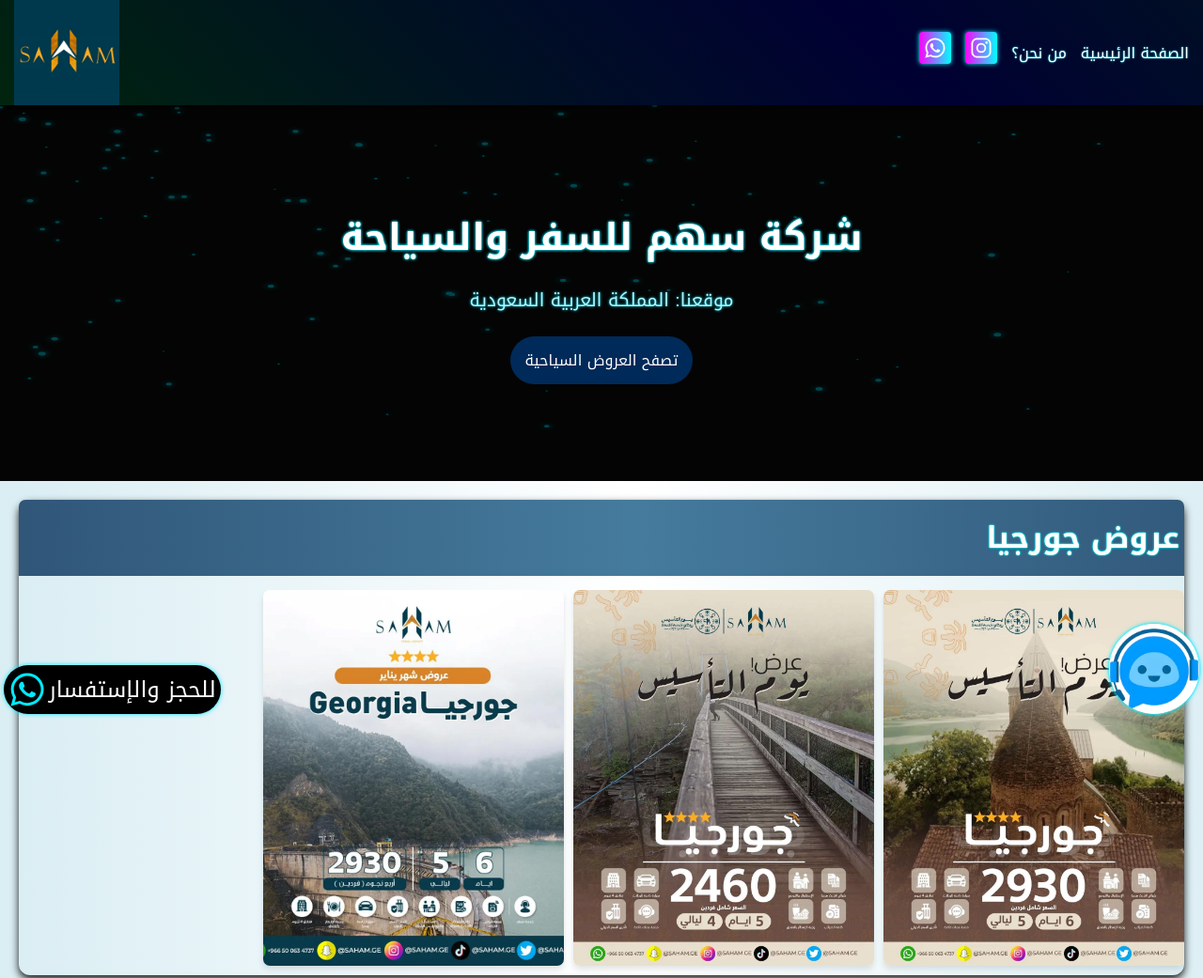
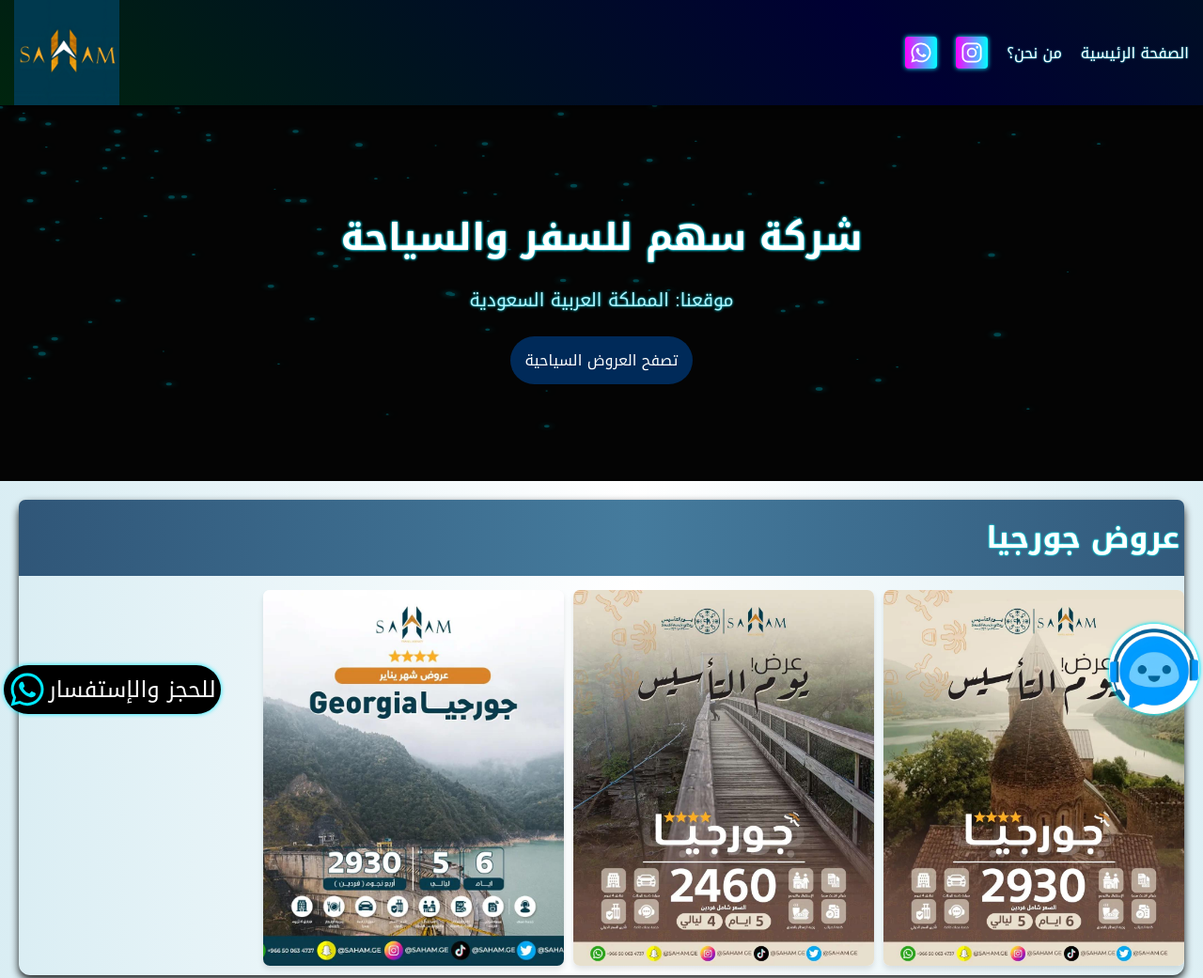
Before and after one commit to Mohammed-Website/sahamtravel, a plain HTML site: page index.html in a window 1280 px wide. Shown: the top 1041 px of the page at 94% size. Drawn offline with nearby package versions, Linux system fonts and the light colour scheme; no server answers.

Commit message:
Update saham-travel.css

```diff
--- a/saham-travel.css
+++ b/saham-travel.css
@@ -346,7 +346,22 @@ header.hidden {
   direction: rtl;
   display: flex;
   list-style: none;
-  gap: 15px;
+  gap: 20px; /* Space between items */
+  align-items: center; /* Ensures everything is centered */
+  padding: 0;
+  margin: 0;
+}
+
+/* Ensure social icons are in the same row */
+.mughader_social_icon {
+  display: flex;
+  align-items: center;
+  justify-content: center;
+}
+
+/* Increase spacing slightly if needed */
+.mughader_nav_links li {
+  display: flex;
   align-items: center;
 }
 
```
